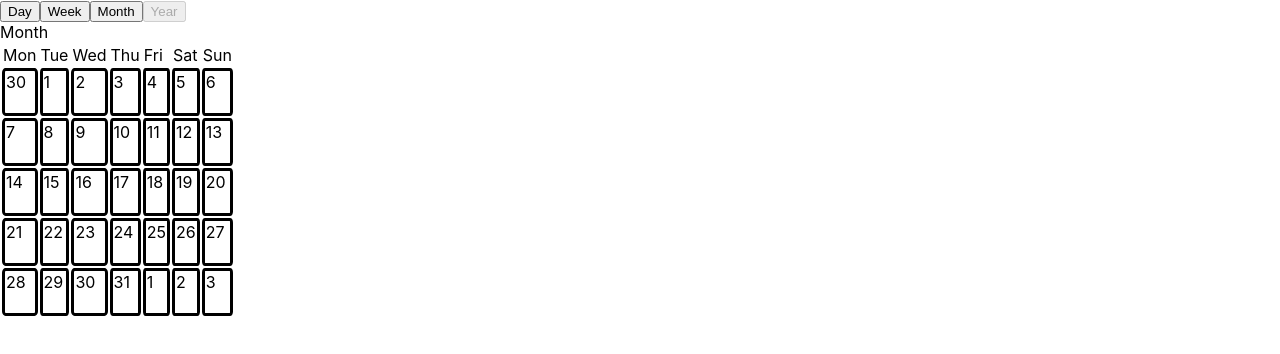
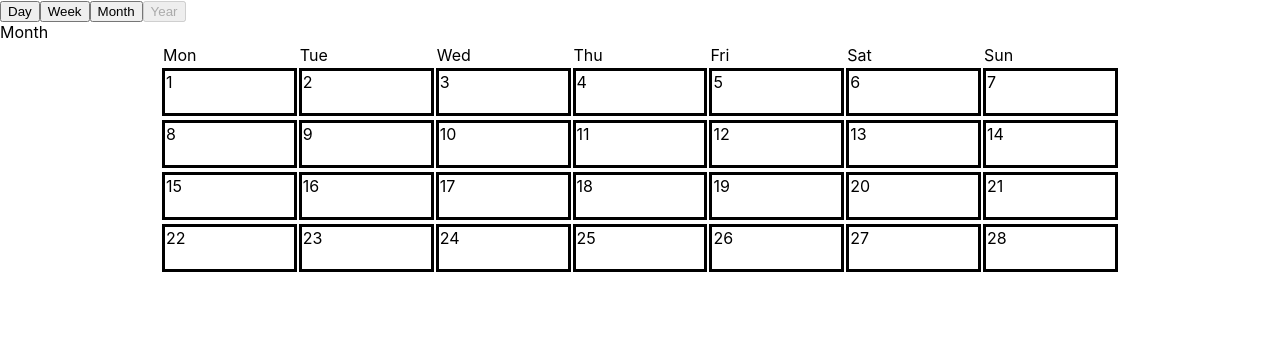
Before and after one commit to hwbrent/calendar, a React (Create React App) app: page / in a window 1280 px wide. Both pictures are taken after a click on the button "Month". Shown: the top 354 px of the page. Built offline with nearby package versions, Linux system fonts and the light colour scheme.

Commit message:
Create dynami popup for MonthDay when clicked

```diff
--- a/src/Calendar/Month/Month.jsx
+++ b/src/Calendar/Month/Month.jsx
@@ -1,4 +1,5 @@
 import React, { useState, useEffect, useContext} from 'react';
+import { useForceRerender } from '../misc-components';
 import { DateContext, TimetableContext } from '../Calendar';
 
 /**
@@ -42,13 +43,76 @@ function getCells(year, month) {
 }
 
 /**
+ * Popup div that provides a bit of extra information about the month day that has been
+ * clicked on.
+ *
+ * This component is rendered after a {@link MonthDay} is clicked, and it aligns itself
+ * with said {@link MonthDay}. It provides brief details on which events happen on
+ * that day.
+ *
+ * @param {object} props - React props
+ * @param {number} props.dayKey - Coordinates for the top left of the div.
+ */
+function DayPopup(props) {
+    const forceRerender = useForceRerender();
+
+    // Rerender whenever the window is resized so that the popup
+    // stays "attached" to the MonthDay.
+    useEffect(() => {
+        window.addEventListener('resize', forceRerender);
+        return () => window.removeEventListener('resize', forceRerender);
+    },[]);
+
+    /**
+     * Gets style properties that need to be rendered dynamically.
+     * Obviously we prefer to put stuff in the css, but for things like the
+     * coordinates of this `<div>`, we have to do that dynamically. Hence
+     * this function.
+     * @returns {{ top: string, left: string }}
+     */
+    function getStyle() {
+        const style = {};
+
+        /* GET COORDS */
+        const monthDayTd = document.querySelector(`.month.day[data-key='${props.dayKey}']`);
+        const dims = monthDayTd.getBoundingClientRect();
+
+        style.top = `${dims.bottom}px`;
+        style.left = `${dims.left}px`;
+
+        return style;
+    }
+
+    return <div className='day-popup' style={getStyle()}>hi</div>;
+}
+
+/**
+ * Represents an individual day in the {@link Month} calendar view.
+ *
+ * When clicked, it causes {@link DayPopup a popup} to be rendered
  *
  * @param {object} props
  * @param {Date} props.date - The (full) date corresponding to this day of the month
+ * @param {number} props.dayKey - The unique key corresponding to this particular `MonthDay`.
+ * @param {() => setPopupDayKey} props.onClick - `setPopupDayKey` from useState in {@link Month} to set the key of the day for which the popup should be rendered.
+ * @see {@link Month} component
  */
 function MonthDay(props) {
+    // This is the value that the month holds. The key specific to this MonthDay
+    // is props.dayKey
+    const [ _, setPopupDayKey ] = props.useState;
+
+    const handleClick = () => {
+        setPopupDayKey((prev) => prev === props.dayKey ? null : props.dayKey);
+    };
+
+    const timetable = useContext(TimetableContext);
+    if (timetable != null && Object.keys(timetable).length > 0) {
+        console.log(timetable);
+    }
+
     return (
-        <td className="month day">
+        <td className="month day" data-key={props.dayKey} onClick={handleClick}>
             <div className="date-number">{props.date.getDate()}</div>
             <br/>
             <div className='actvity-count'>{null}</div>
@@ -56,18 +120,44 @@ function MonthDay(props) {
     );
 }
 
+/**
+ *
+ * @param {object} props
+ * @returns {JSX.Element}
+ */
 export default function Month(props) {
     const [ date, setDate ] = useContext(DateContext);
 
-    const weeks = getCells(date.getYear(), date.getMonth());
-    const monthDays = weeks.map((week) => (
-        <tr className="month week">{week.map((d) => (
-            <MonthDay date={d} />
-        ))}</tr>
-    ))
+    // We use this useState to help with rendering the day popup
+    const [ popupDayKey, setPopupDayKey ] = useState(null);
+
+    const [ auxPopupInfo, setAuxPopupInfo ] = useState(null);
+
+    // const weeks = getCells(2021, 4); // may 2021, spans 6 weeks
+    const weeks = getCells(2021, 1); // feb 2021, spans 4 weeks
+
+    const monthDays = [];
+    let index1 = 0;
+    let popupIndex = weeks.length;
+    for (const week of weeks) {
+        monthDays.push(
+            <tr className="month week" key={index1} data-key={index1}>
+                {week.map((d, index2) => {
+                    const key = index1*7 + index2;
+                    return <MonthDay date={d} dayKey={key} useState={[popupDayKey,setPopupDayKey]}/>;
+                })}
+            </tr>
+        );
+        monthDays.push(
+            <tr className='day-popup-container' key={popupIndex} data-key={popupIndex}></tr>
+        );
+        index1++;
+        popupIndex++;
+    }
+    // monthDays.splice(monthDays.length-1);
 
     const table = (
-        <table>
+        <table className='month'>
             <thead>
                 <tr>
                     <td>Mon</td>
@@ -89,202 +179,7 @@ export default function Month(props) {
         <div>
             Month
             {table}
+            {popupDayKey === null ? null : <DayPopup dayKey={popupDayKey}/>}
         </div>
     );
 }
-
-// /**
-//  * Formats the current month into a 2D array, like in Apple Calendar's month view.
-//  * @param {number} year  - from the corresponding useState in {@link MonthTimetable}.
-//  * @param {number} month - from the corresponding useState in {@link MonthTimetable}.
-//  * @returns {(number|null)[][]}
-//  */
-// function getCells(year, month) {
-//     const days = [[], [], [], [], [], []];
-
-//     // The first day of the current month (based off `year` and `month`).
-//     const firstDayOfMonth = new Date(year, month, 1);
-//     const dotw = firstDayOfMonth.getDay() - 1; // number from 0-6
-
-//     // Basically, the reason the below for loop works is because we offset `i`.
-//     // The offset is because the first day of the month is often NOT on a Monday.
-//     // So in the calendar view, we have days preceding the first of the month which
-//     // appear in the month's view but aren't actually in that month. We can give
-//     // negative numbers to the Date constructor to get days from the previous month.
-//     // That's what we're doing here.
-//     for (let i=0; i < 42; i++) {
-//         const offset = i - dotw + 1;
-//         const date = new Date(year,month,offset);
-
-//         // Which of the 6 subarrays in `days` the day of the month should be added to.
-//         const daysSubarrayToPushTo = Math.floor(i / 7);
-
-//         // This checks if the last array in `days` is redundant, i.e. if it doesn't
-//         // contain any days that are actually in `month`. Some months, e.g. January 2022,
-//         // have to span 6 rows of 7 days. But some months won't need to. For the months
-//         // that don't need to, the below if statement removes the last subarray to get rid
-//         // of the redundant days and make the calendar view smaller and tidier.
-//         if (daysSubarrayToPushTo === 5 && days[5].length === 0 && date.getMonth() !== month) {
-//             delete days[5];
-//             break;
-//         }
-
-//         const cell = <MonthCell date={date} timetable={sample_timetable} />;
-
-//         days[daysSubarrayToPushTo].push(cell);
-//         // days[daysSubarrayToPushTo].push(date.getDate());
-//     }
-
-//     return days;
-// }
-
-// /**
-//  * @param {Object} props.timetable - the timetable containing activities.
-//  * @param {Date} props.date - the calendar date corresponding to this cell.
-//  */
-//  function MonthCell(props) {
-//     const activities = getActivitiesOnThisDate(props.timetable, props.date);
-//     console.log(activities);
-
-//     return (
-//         <td className="timetable-cell">
-//             <div className="date-number">{props.date.getDate()}</div>
-//             <br/>
-//             <div className='actvity-count'>{activities.length}</div>
-//         </td>
-//     );
-// }
-
-// /**
-//  * Will be a table basically.
-//  *
-//  * User can cycle between years and months.
-//  *
-//  * @type {import('react').ReactComponentElement}
-//  * @param {object} props.timetable
-//  */
-// function MonthTimetable(props) {
-
-//     // the current date as of the render of the component
-//     const _date = new Date(Date());
-
-//     // Both of these will be able to be incremented/decremented
-//     // by pressing a button. Hence why we use useState for their value.
-//     const [ year, setYear ] = useState(_date.getFullYear());
-//     const [ month, setMonth ] = useState(_date.getMonth());
-
-//     /**
-//      * Sets {@link month} and {@link year}.
-//      * @param {MouseEvent} event - MouseEvent with type `'click'`.
-//      */
-//     const handleUpDownOnClick = (event) => {
-//         let tempYear = year;
-//         let tempMonth = month;
-
-//         const direction = event.target.innerText;
-//         const changed = event.target.classList[0];
-//         const factor = direction === LEFTARROW ? -1 : 1;
-
-//         if (changed === 'month') {
-//             tempMonth += factor;
-//         } else if (changed === 'year') {
-//             tempYear += factor;
-//         }
-
-//         const newDate = new Date(tempYear, tempMonth, 1);
-
-//         setMonth(newDate.getMonth());
-//         setYear(newDate.getFullYear());
-//     }
-
-//     /**
-//      * Button that, when clicked, sets the calendar to view the current month.
-//      * @type {JSX.Element}
-//      */
-//     const todayButton = (
-//         <button onClick={() => {
-//             const date = new Date(Date());
-//             setMonth(date.getMonth());
-//             setYear(date.getFullYear());
-//         }}>
-//             Today
-//         </button>
-//     );
-
-//     /**
-//      * The part above the calendar with the current year and the buttons
-//      * allowing you to toggle the year.
-//      * This is a `<tr>` within the `<thead>` within the `<table>` returned by {@link MonthTimetable}.
-//      * @type {JSX.Element}
-//      */
-//     const yearRow = (
-//         <tr>
-//             <td colSpan={3}>
-//                 <button className='year left-button' onClick={handleUpDownOnClick}>{LEFTARROW}</button>
-//             </td>
-//             <td className='text-between-buttons'>{year}</td>
-//             <td colSpan={3}>
-//                 <button className='year right-button' onClick={handleUpDownOnClick}>{RIGHTARROW}</button>
-//             </td>
-//         </tr>
-//     );
-
-//     /**
-//      * The part above the calendar with the current month and the buttons
-//      * allowing you to toggle the month.
-//      * This is a `<tr>` within the `<thead>` within the `<table>` returned by {@link MonthTimetable}.
-//      * @type {JSX.Element}
-//      */
-//     const monthRow = (
-//         <tr>
-//             <td colSpan={3}>
-//                 <button className='month left-button' onClick={handleUpDownOnClick}>{LEFTARROW}</button>
-//             </td>
-//             <td className='text-between-buttons'>
-//                 {/* {new Intl.DateTimeFormat('en-US',{month:'long'}).format(month)} */}
-//                 {MONTHS[month]}
-//             </td>
-//             <td colSpan={3}>
-//                 <button className='month right-button' onClick={handleUpDownOnClick}>{RIGHTARROW}</button>
-//             </td>
-//         </tr>
-//     );
-
-//     /**
-//      * {@link DAYS_OF_THE_WEEK} mapped to `<td>`s.
-//      * @type {JSX.Element[]}
-//      */
-//     const daysOfTheWeekRow = (
-//         <tr>
-//             {DAYS_OF_THE_WEEK.map((value,key) => (
-//                 <td key={key}>
-//                     {value}
-//                 </td>
-//             ))}
-//         </tr>
-//     );
-
-//     const cells = getCells(year, month);
-
-//     const monthDays = cells.map((subArray, key1) => {
-//         return (
-//             <tr key={key1}>
-//                 {subArray}
-//             </tr>
-//         );
-//     });
-
-//     return (
-//         <table>
-//             <thead>
-//                 {todayButton}
-//                 {yearRow}
-//                 {monthRow}
-//                 {daysOfTheWeekRow}
-//             </thead>
-//             <tbody>
-//                 {monthDays}
-//             </tbody>
-//         </table>
-//     );
-// }
--- a/src/index.css
+++ b/src/index.css
@@ -11,6 +11,15 @@ code {
   font-family: source-code-pro, Menlo, Monaco, Consolas, 'Courier New', monospace;
 }
 
+/* this is a table */
+.month {
+  width: 75%;
+  table-layout: fixed;
+  overflow-wrap: break-word;
+  margin-left: auto;
+  margin-right: auto;
+}
+
 .month.week{
   border-color: black;
   /* display: flex; */
@@ -18,6 +27,16 @@ code {
 }
 .month.day {
   border: 3px solid black;
-  border-radius: 10%;
   cursor: pointer;
 }
+
+.day-popup {
+  position: absolute;
+  border: 1px solid black;
+  height: 50px;
+  width: 50px;
+
+  /* Make background blurred and slightly transparent */
+  opacity: 0.975; /* Anything lower and the stuff behind is too visible */
+  backdrop-filter: blur(14px);
+}
```
